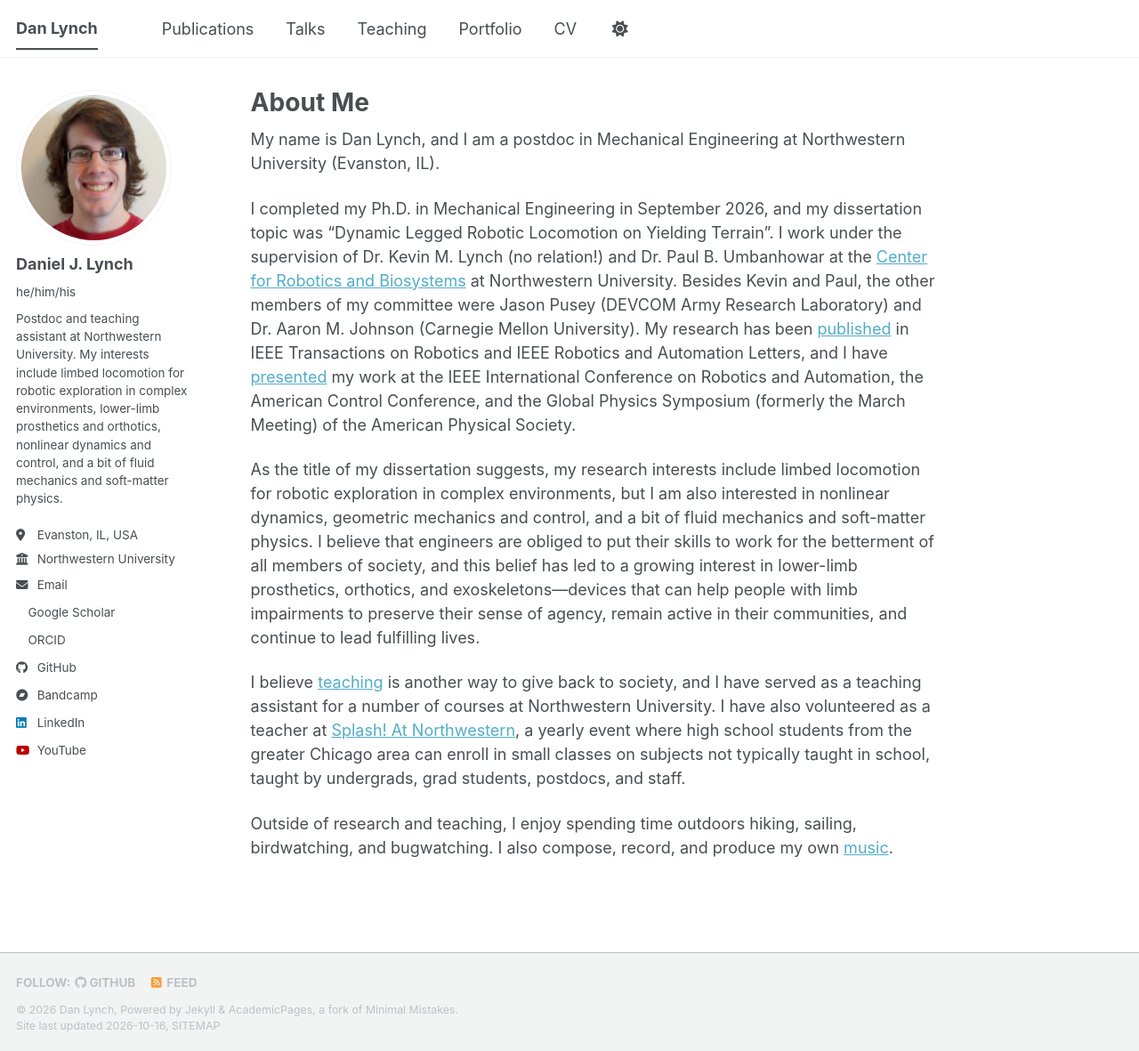
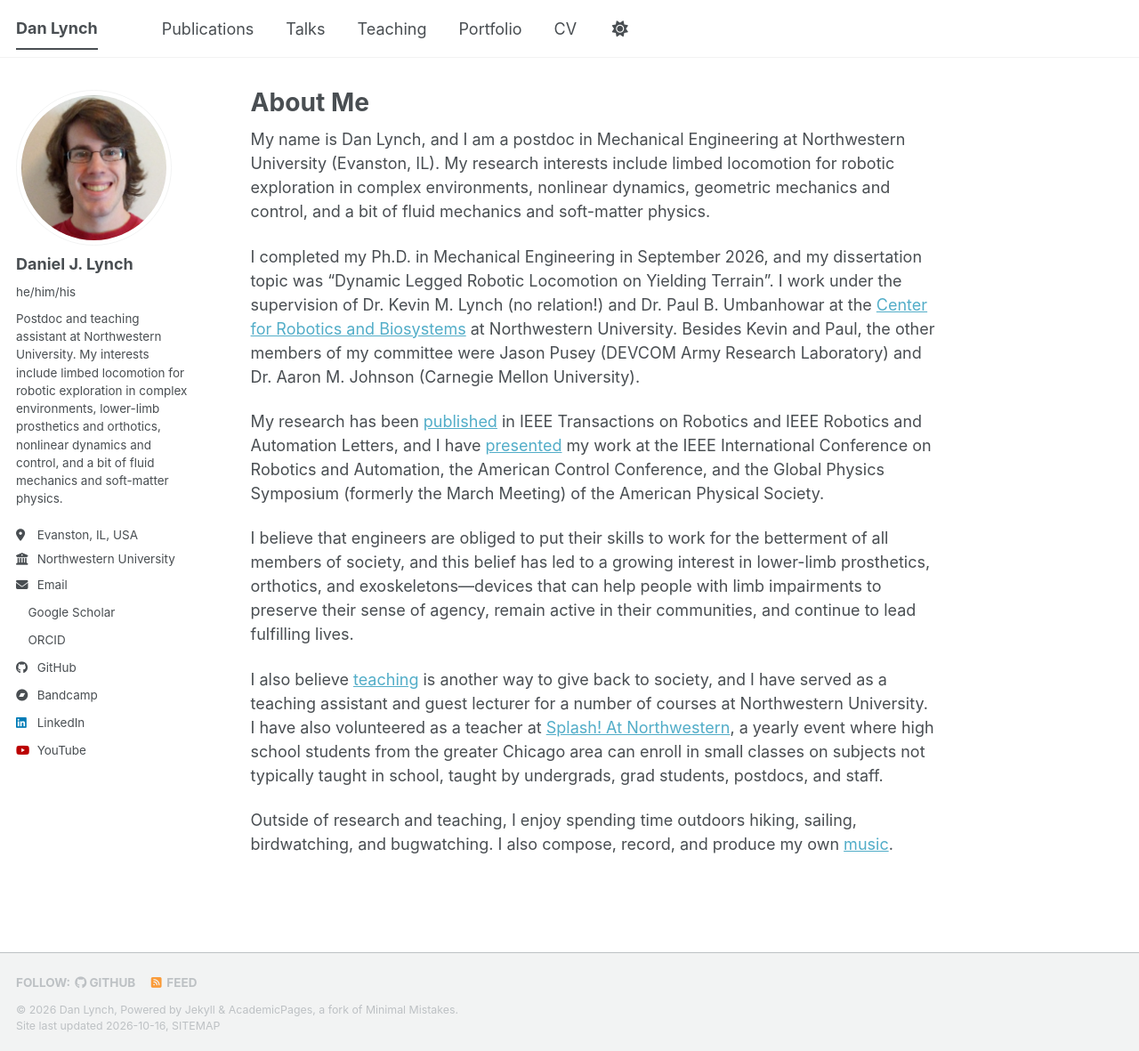
Before and after one commit to dlynch7/dlynch7.github.io, a Jekyll site: the page built from _pages/about.md, in a window 1280 px wide and 1181 px high. Shown: the whole window at 89% size. Built offline with Jekyll 4.4.1, drawn with Linux system fonts in a browser that asks for light colours; a style sheet for code colours, icons or effects is not loaded.

Commit message:
minor edits to about-me

```diff
--- a/_pages/about.md
+++ b/_pages/about.md
@@ -8,16 +8,17 @@ redirect_from:
 ---
 
 My name is Dan Lynch, and I am a postdoc in Mechanical Engineering at Northwestern University (Evanston, IL).
+My research interests include limbed locomotion for robotic exploration in complex environments, nonlinear dynamics, geometric mechanics and control, and a bit of fluid mechanics and soft-matter physics.
 
 I completed my Ph.D. in Mechanical Engineering in September 2026, and my dissertation topic was "Dynamic Legged Robotic Locomotion on Yielding Terrain".
 I work under the supervision of Dr. Kevin M. Lynch (no relation!) and Dr. Paul B. Umbanhowar at the [Center for Robotics and Biosystems](https://robotics.northwestern.edu/) at Northwestern University.
 Besides Kevin and Paul, the other members of my committee were Jason Pusey (DEVCOM Army Research Laboratory) and Dr. Aaron M. Johnson (Carnegie Mellon University).
+
 My research has been [published](publications) in IEEE Transactions on Robotics and IEEE Robotics and Automation Letters, and I have [presented](talks) my work at the IEEE International Conference on Robotics and Automation, the American Control Conference, and the Global Physics Symposium (formerly the March Meeting) of the American Physical Society.
 
-As the title of my dissertation suggests, my research interests include limbed locomotion for robotic exploration in complex environments, but I am also interested in nonlinear dynamics, geometric mechanics and control, and a bit of fluid mechanics and soft-matter physics.
 I believe that engineers are obliged to put their skills to work for the betterment of all members of society, and this belief has led to a growing interest in lower-limb prosthetics, orthotics, and exoskeletons---devices that can help people with limb impairments to preserve their sense of agency, remain active in their communities, and continue to lead fulfilling lives.
 
-I believe [teaching](teaching) is another way to give back to society, and I have served as a teaching assistant for a number of courses at Northwestern University.
+I also believe [teaching](teaching) is another way to give back to society, and I have served as a teaching assistant and guest lecturer for a number of courses at Northwestern University.
 I have also volunteered as a teacher at [Splash! At Northwestern](https://nusplash.learningu.org/), a yearly event where high school students from the greater Chicago area can enroll in small classes on subjects not typically taught in school, taught by undergrads, grad students, postdocs, and staff.
 
 Outside of research and teaching, I enjoy spending time outdoors hiking, sailing, birdwatching, and bugwatching.
```
